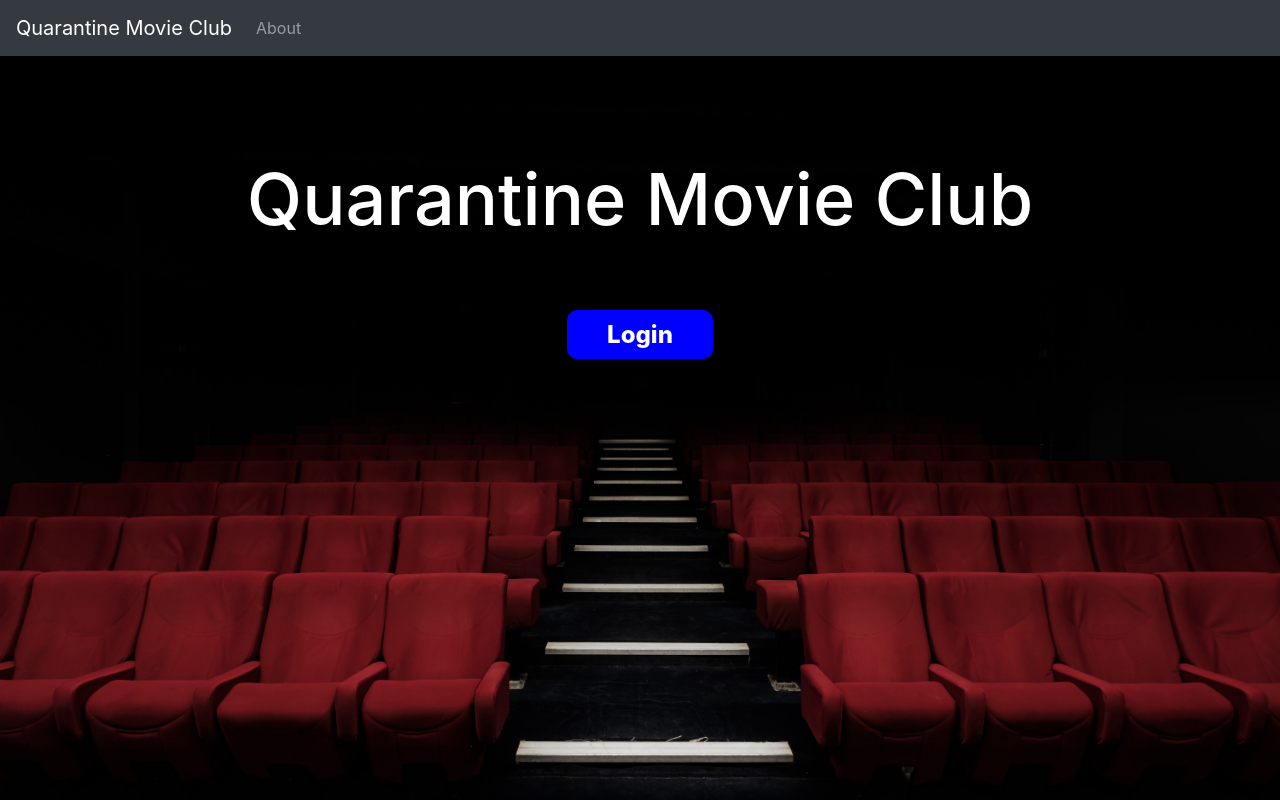
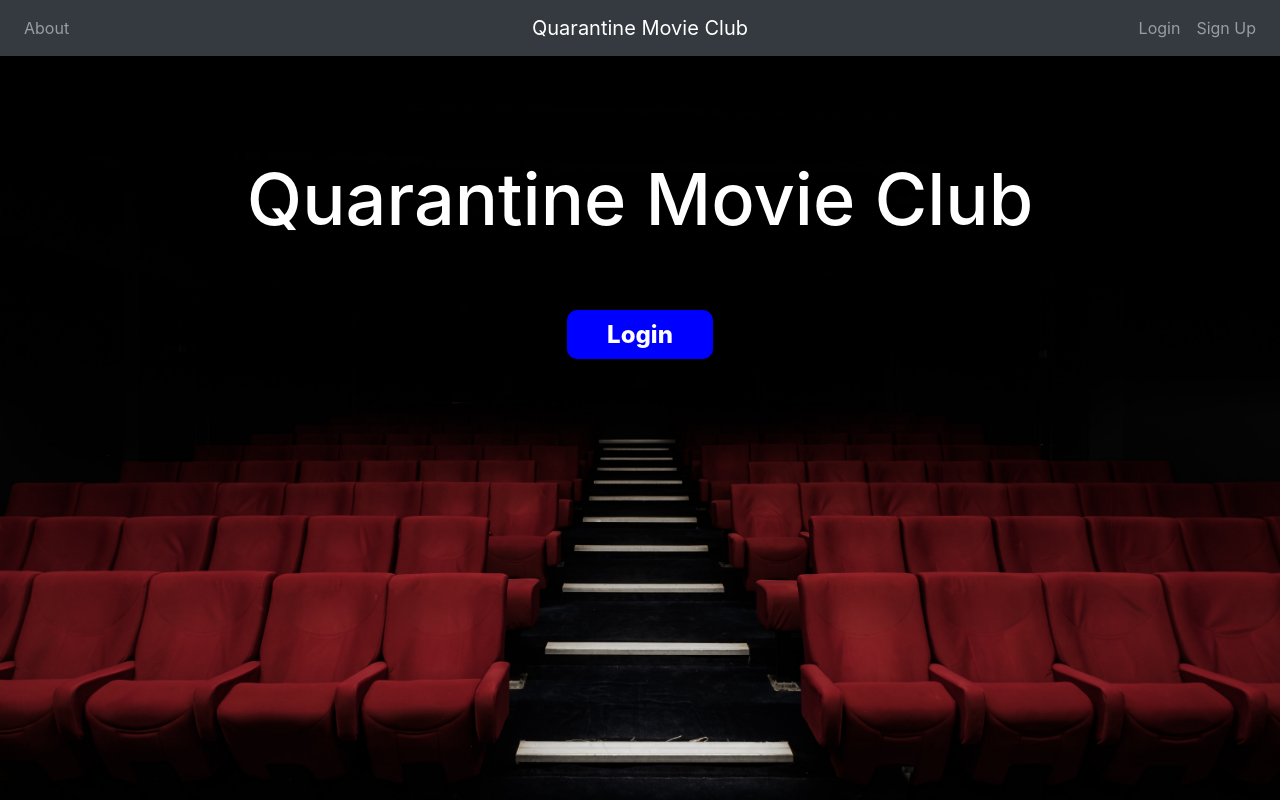
Before and after one commit to KGorham05/qmovie-club, a website: page public/index.html in a window 1280 px wide. Drawn offline with nearby package versions, Linux system fonts and the light colour scheme.

Commit message:
restyled nav bar

```diff
--- a/public/index.html
+++ b/public/index.html
@@ -1,29 +1,44 @@
 <!doctype html>
 <html lang="en">
+
 <head>
   <meta charset="utf-8">
   <meta name="viewport" content="width=device-width, initial-scale=1, shrink-to-fit=no">
-    <link rel="stylesheet" href="https://stackpath.bootstrapcdn.com/bootstrap/4.5.0/css/bootstrap.min.css" integrity="sha384-9aIt2nRpC12Uk9gS9baDl411NQApFmC26EwAOH8WgZl5MYYxFfc+NcPb1dKGj7Sk" crossorigin="anonymous">
+  <link rel="stylesheet" href="https://stackpath.bootstrapcdn.com/bootstrap/4.5.0/css/bootstrap.min.css"
+    integrity="sha384-9aIt2nRpC12Uk9gS9baDl411NQApFmC26EwAOH8WgZl5MYYxFfc+NcPb1dKGj7Sk" crossorigin="anonymous">
   <link rel="stylesheet" href="./stylesheets/index.css">
 
   <title>Quarantine Movie Club</title>
 </head>
+
 <body>
-    <nav class="navbar navbar-expand-lg navbar-dark bg-dark bottom-shadow">
-      <a class="navbar-brand red-shad" href="#">Quarantine Movie Club</a>
-      <button class="navbar-toggler" type="button" data-toggle="collapse" data-target="#navbarSupportedContent"
-         aria-controls="navbarSupportedContent" aria-expanded="false" aria-label="Toggle navigation">
+
+  <nav class="navbar navbar-expand-md navbar-dark bg-dark">
+    <div class="navbar-collapse collapse w-100 order-1 order-md-0 dual-collapse2">
+        <ul class="navbar-nav mr-auto">
+            <li class="nav-item">
+              <a class="nav-link" href="/about">About</a>
+            </li>
+        </ul>
+    </div>
+    <div class="mx-auto order-0">
+        <a class="navbar-brand mx-auto" href="/">Quarantine Movie Club</a>
+        <button class="navbar-toggler" type="button" data-toggle="collapse" data-target=".dual-collapse2">
             <span class="navbar-toggler-icon"></span>
         </button>
-
-      <div class="collapse navbar-collapse" id="navbarSupportedContent">
-         <ul class="navbar-nav mr-auto">
+    </div>
+    <div class="navbar-collapse collapse w-100 order-3 dual-collapse2">
+        <ul class="navbar-nav ml-auto">
           <li class="nav-item">
-               <a class="nav-link" href="#about">About</a>
+            <a class="nav-link" href="/login">Login</a>
+          </li>
+          <li class="nav-item">
+            <a class="nav-link" href="/signup">Sign Up</a>
           </li>
         </ul>
     </div>
 </nav>
+
 
   <section class="hero">
     <div class="container-fluid">
@@ -36,12 +51,30 @@
     </div>
   </section>
 
+  <section class="about">
+    <!-- Describe In Simple terms to visitors what the site/page is -->
+  </section>
+
+  <section class="why">
+    <!-- Describe why the movie club was created, during covid, bring friends together, improve my skills as a developer -->
+  </section>
+
+  <section class="contact">
+    <!-- Link my portfolio, resume, linkedIn, and add a form where people can contact me -->
+  </section>
 
 
   <!-- Optional JavaScript -->
   <!-- jQuery first, then Popper.js, then Bootstrap JS -->
-    <script src="https://code.jquery.com/jquery-3.5.1.slim.min.js" integrity="sha384-DfXdz2htPH0lsSSs5nCTpuj/zy4C+OGpamoFVy38MVBnE+IbbVYUew+OrCXaRkfj" crossorigin="anonymous"></script>
-    <script src="https://cdn.jsdelivr.net/npm/popper.js@1.16.0/dist/umd/popper.min.js" integrity="sha384-Q6E9RHvbIyZFJoft+2mJbHaEWldlvI9IOYy5n3zV9zzTtmI3UksdQRVvoxMfooAo" crossorigin="anonymous"></script>
-    <script src="https://stackpath.bootstrapcdn.com/bootstrap/4.5.0/js/bootstrap.min.js" integrity="sha384-OgVRvuATP1z7JjHLkuOU7Xw704+h835Lr+6QL9UvYjZE3Ipu6Tp75j7Bh/kR0JKI" crossorigin="anonymous"></script>
+  <script src="https://code.jquery.com/jquery-3.5.1.slim.min.js"
+    integrity="sha384-DfXdz2htPH0lsSSs5nCTpuj/zy4C+OGpamoFVy38MVBnE+IbbVYUew+OrCXaRkfj"
+    crossorigin="anonymous"></script>
+  <script src="https://cdn.jsdelivr.net/npm/popper.js@1.16.0/dist/umd/popper.min.js"
+    integrity="sha384-Q6E9RHvbIyZFJoft+2mJbHaEWldlvI9IOYy5n3zV9zzTtmI3UksdQRVvoxMfooAo"
+    crossorigin="anonymous"></script>
+  <script src="https://stackpath.bootstrapcdn.com/bootstrap/4.5.0/js/bootstrap.min.js"
+    integrity="sha384-OgVRvuATP1z7JjHLkuOU7Xw704+h835Lr+6QL9UvYjZE3Ipu6Tp75j7Bh/kR0JKI"
+    crossorigin="anonymous"></script>
 </body>
+
 </html>
```
Also changed, not shown: public/about.html (added, +11 -0 lines), routes/html-routes.js (+13 -1 lines). Lines whose indentation alone changed are shown as unchanged.
